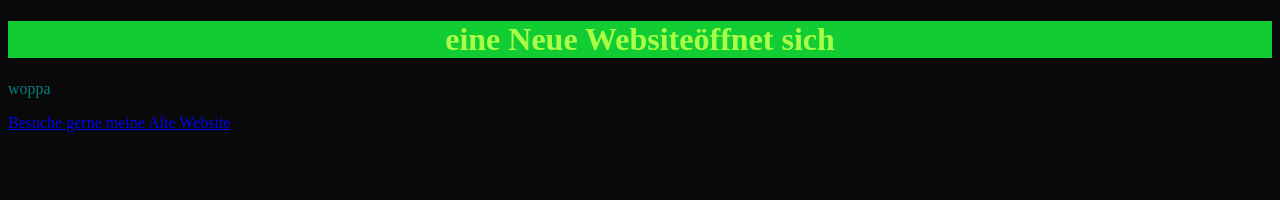
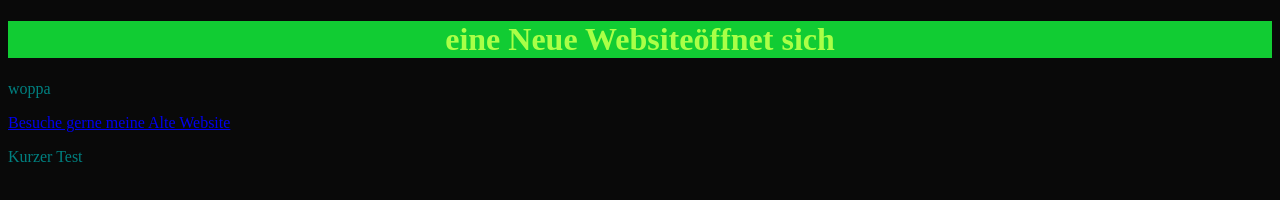
Before and after one commit to zaubibro07/zaubiworld, a plain HTML site: page index.html in a window 1280 px wide. Drawn offline with Linux system fonts and the light colour scheme.

Commit message:
Update index.html

```diff
--- a/index.html
+++ b/index.html
@@ -29,5 +29,6 @@
     <h1> eine Neue Websiteöffnet sich</h1>
     <p>woppa</p>
     <a href="FirstTestfieldSwag">Besuche gerne meine Alte Website</a>
+    <p>Kurzer Test</p>
 </body>
 </html>
```
